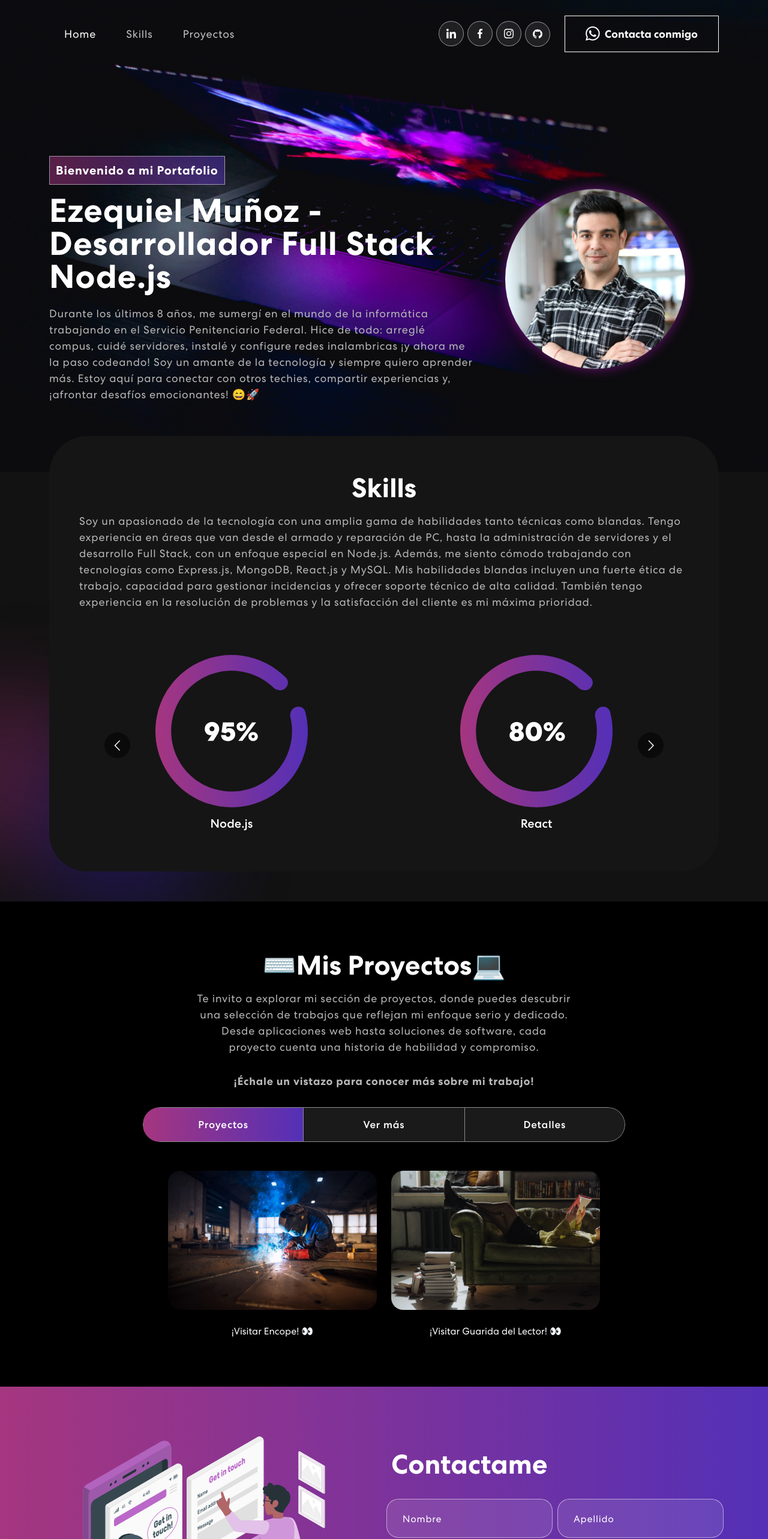
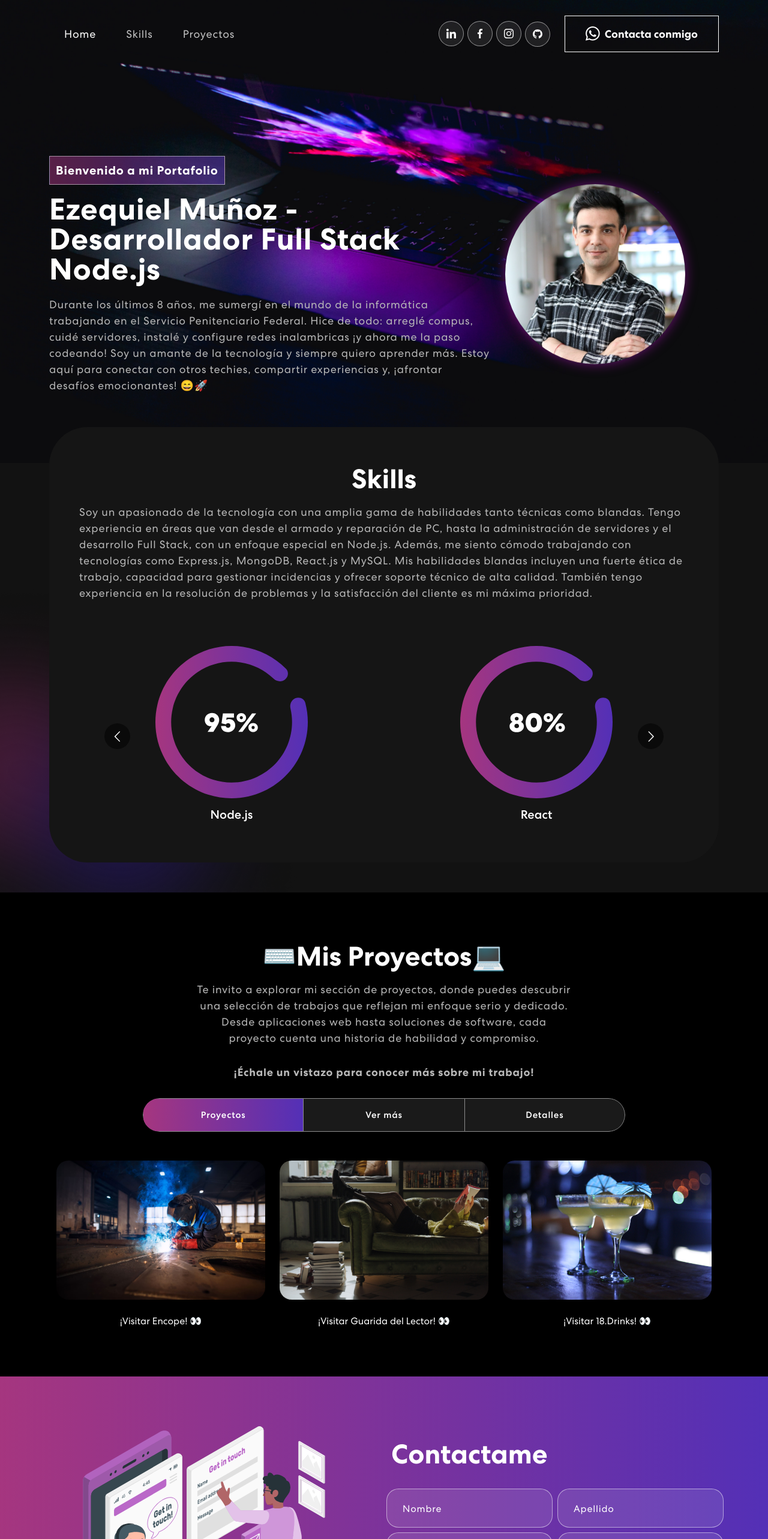
Before and after one commit to Svarium/myPortfolio, a React (Create React App) app: page / in a window 1280 px wide. Shown: the top 2566 px of the page at 60% size. Built offline with nearby package versions, Linux system fonts and the light colour scheme.

Commit message:
agrego deploy de proyectos

```diff
--- a/src/App.css
+++ b/src/App.css
@@ -256,13 +256,14 @@ nav.navbar .navbar-toggler[aria-expanded="true"] .navbar-toggler-icon {
   line-height: 1;
   margin-bottom: 20px;
   display: block;
+  width: 95%;
 }
 .banner p {
   color: #B8B8B8;
   font-size: 18px;
   letter-spacing: 0.8px;
   line-height: 1.5em;
-  width: 96%;
+  width: 100%;
 }
 .banner button {
   color: #fff;
@@ -299,6 +300,12 @@ nav.navbar .navbar-toggler[aria-expanded="true"] .navbar-toggler-icon {
 }
 .txt-rotate > .wrap {
   border-right: 0.08em solid #666;
+}
+
+@media (min-width:375px) {
+	.banner h1 {
+    font-size: 50px;
+  }
 }
 
 /************ Skills Css ************/
@@ -375,13 +382,13 @@ nav.navbar .navbar-toggler[aria-expanded="true"] .navbar-toggler-icon {
 .project .nav.nav-pills .nav-item {
   width: 33.33333%;
 }
-.project .nav.nav-pills .nav-link {
+.project .nav.nav-pills .nav-link { /*  */
   background-color: transparent;
   border-radius: 0;
   padding: 17px 0;
   color: #fff;
   width: 100%;
-  font-size: 17px;
+  font-size: 7px;
   letter-spacing: 0.8px;
   font-weight: 500;
   position: relative;
@@ -476,6 +483,12 @@ nav.navbar .navbar-toggler[aria-expanded="true"] .navbar-toggler-icon {
 }
 
 
+@media (min-width:375px) {
+  .project .nav.nav-pills .nav-link {
+    font-size: 15px;
+  }
+}
+
 
 /************ Projects Css ************/
 .contact {
@@ -503,6 +516,8 @@ nav.navbar .navbar-toggler[aria-expanded="true"] .navbar-toggler-icon {
   letter-spacing: 0.8px;
   transition: 0.3s ease-in-out;
 }
+
+
 .contact form input:focus, .contact form textarea:focus {
   background: rgba(255, 255, 255, 1);
   color: #121212;
@@ -547,6 +562,11 @@ nav.navbar .navbar-toggler[aria-expanded="true"] .navbar-toggler-icon {
 }
 .contact form button:hover::before {
   width: 100%;
+}
+
+
+@media (min-width:375px) {
+
 }
 
 /************ Footer Css ************/
--- a/src/components/DetalleProjectAccordion.js
+++ b/src/components/DetalleProjectAccordion.js
@@ -22,7 +22,7 @@ Las tecnologías que utilicé en el desarrollo incluyen Node.js, Express, MySQL,
 Trabajamos en conjunto, dividiendo el proyecto en 8 sprints, utilizando la metodología ágil Scrum. Cada sprint nos llevó más cerca de nuestro objetivo, y con el uso de tecnologías de vanguardia como Javascript, Node.js, Express, HTML 5, CSS 3, Bootstrap, MySQL (con Sequelize) y React, logramos convertir nuestras ideas en una realidad emocionante.
 
 Desde la etapa de maquetado hasta la implementación de las funciones, este proyecto representó un logro en equipo que nos llena de orgullo. Espero que disfrutes explorando el resultado final tanto como nosotros disfrutamos desarrollándolo.<br></br>
-<a href='https://guarida-del-lector-opxd.onrender.com'>Visita el Sitio</a>
+<a className='visita' href='https://guarida-del-lector-opxd.onrender.com'>Visita el Sitio</a>
     </Accordion.Body>
   </Accordion.Item>
   <Accordion.Item eventKey="2">
@@ -32,7 +32,7 @@ Desde la etapa de maquetado hasta la implementación de las funciones, este proy
 
 En cuanto a las funciones cruciales, como el registro de usuarios, el inicio de sesión, la gestión del carrito de compras y la opción de marcar productos como favoritos, hemos optado por utilizar MongoDB como gestor de base de datos. Esta elección nos ha permitido almacenar y acceder de manera eficiente a la información de los usuarios y los productos, brindando una experiencia sólida a nuestros clientes en el proceso de compra y navegación por el sitio web.
 <br></br>
-<a href='http://www.encope.gob.ar/'>Visita el Sitio</a>
+<a className='visita' href='http://www.encope.gob.ar/'>Visita el Sitio</a>
     </Accordion.Body>
   </Accordion.Item>
   <Accordion.Item eventKey="3">
@@ -43,7 +43,17 @@ En cuanto a las funciones cruciales, como el registro de usuarios, el inicio de
 Durante esta experiencia, tuve la oportunidad de dar mis primeros pasos en la creación de sitios web utilizando tecnologías esenciales como HTML5, CSS y JavaScript para el desarrollo front-end. Además, este proyecto marcó mi primera incursión en el consumo de una API, lo que amplió mi comprensión de cómo los datos pueden ser aprovechados y presentados de manera efectiva en una aplicación web.
 
 El Proyecto Cine ocupa un lugar especial en mi corazón, ya que representa mis primeros pasos en un viaje de aprendizaje continuo y crecimiento en el mundo de la programación. Cada línea de código escrita y cada desafío superado en este proyecto me inspiraron a seguir explorando y desarrollando mis habilidades en este emocionante campo.<br></br>
-<a href='https://ismaelaxel.github.io/Proyecto_Cine.github.io/'>Visita el Sitio</a>
+<a className='visita' href='https://ismaelaxel.github.io/Proyecto_Cine.github.io/'>Visita el Sitio</a>
+
+    </Accordion.Body>
+  </Accordion.Item>
+  <Accordion.Item eventKey="4">
+    <Accordion.Header className="custom-header">Mercado Liebre</Accordion.Header>
+    <Accordion.Body>
+      Mercado Liebre es un clon del popular Ecommerce "Mercado Libre", el cual fue propuesto por Digital House como practica en el marco de su curso de Fullstack Node.js. Esta practica emuló los requerimientos de una empresa paso por paso para el desarrollo del sitio, desde el maquetado hasta las funcionalidades básicas de un sitio Ecommerce, como el registro, login y el sistema de altas bajas y modificación.
+   <br></br>
+<a className='visita' href='https://mercado-liebre-6zi7.onrender.com/'>Visita el Sitio</a>
+
     </Accordion.Body>
   </Accordion.Item>
 </Accordion>
--- a/src/components/Projects.js
+++ b/src/components/Projects.js
@@ -2,6 +2,7 @@ import projImg1 from "../assets/img/3_B.jpg";
 import projImg2 from "../assets/img/books.jpg";
 import projImg3 from "../assets/img/drinks.jpg";
 import projImg4 from "../assets/img/cine.jpg";
+import projImg5 from "../assets/img/mercado liebre.jpg";
 import colorSharp2 from "../assets/img/color-sharp2.png";
 import { Container, Row, Col, Tab, Nav, TabContent } from "react-bootstrap";
 import { ProjectCard } from "./ProjectCard";
@@ -27,7 +28,7 @@ export const Projects = () => {
             title: "18.Drinks",
             description: "E-commerce venta de bebidas",
             imgUrl: projImg3,
-            link:"http://www.encope.gob.ar/"
+            link:"https://drinks-mt56.onrender.com"
           },
           {
             title: "Proyecto Cine",
@@ -35,9 +36,15 @@ export const Projects = () => {
             imgUrl: projImg4,
             link:"https://ismaelaxel.github.io/Proyecto_Cine.github.io/"
           },
+          {
+            title: "Mercado Liebre",
+            description: "Sitio Clon de Mercado Libre",
+            imgUrl: projImg5,
+            link:"https://mercado-liebre-6zi7.onrender.com/"
+          },
     ]
-const firstProjects = projects.slice(0,2);
-const lastProjects = projects.slice(2,4)
+const firstProjects = projects.slice(0,3);
+const lastProjects = projects.slice(3,5)
 
     return (
         <section className="project" id="project">
--- a/src/components/Skill.js
+++ b/src/components/Skill.js
@@ -65,19 +65,19 @@ Mis habilidades blandas incluyen una fuerte ética de trabajo, capacidad para ge
                                 <h5>Sequelize</h5>
                             </div>
                             <div className="item">
-                                <img src={meter1} alt="image"/>
+                                <img src={meter2} alt="image"/>
                                 <h5>MongoDB</h5>
                             </div>
                             <div className="item">
-                                <img src={meter1} alt="image"/>
+                                <img src={meter3} alt="image"/>
                                 <h5>Javascript</h5>
                             </div>
                             <div className="item">
-                                <img src={meter1} alt="image"/>
+                                <img src={meter3} alt="image"/>
                                 <h5>Git</h5>
                             </div>
                             <div className="item">
-                                <img src={meter1} alt="image"/>
+                                <img src={meter3} alt="image"/>
                                 <h5>css3</h5>
                             </div>
                             <div className="item">
```
Also changed, not shown: src/assets/img/mercado liebre.jpg (added).
